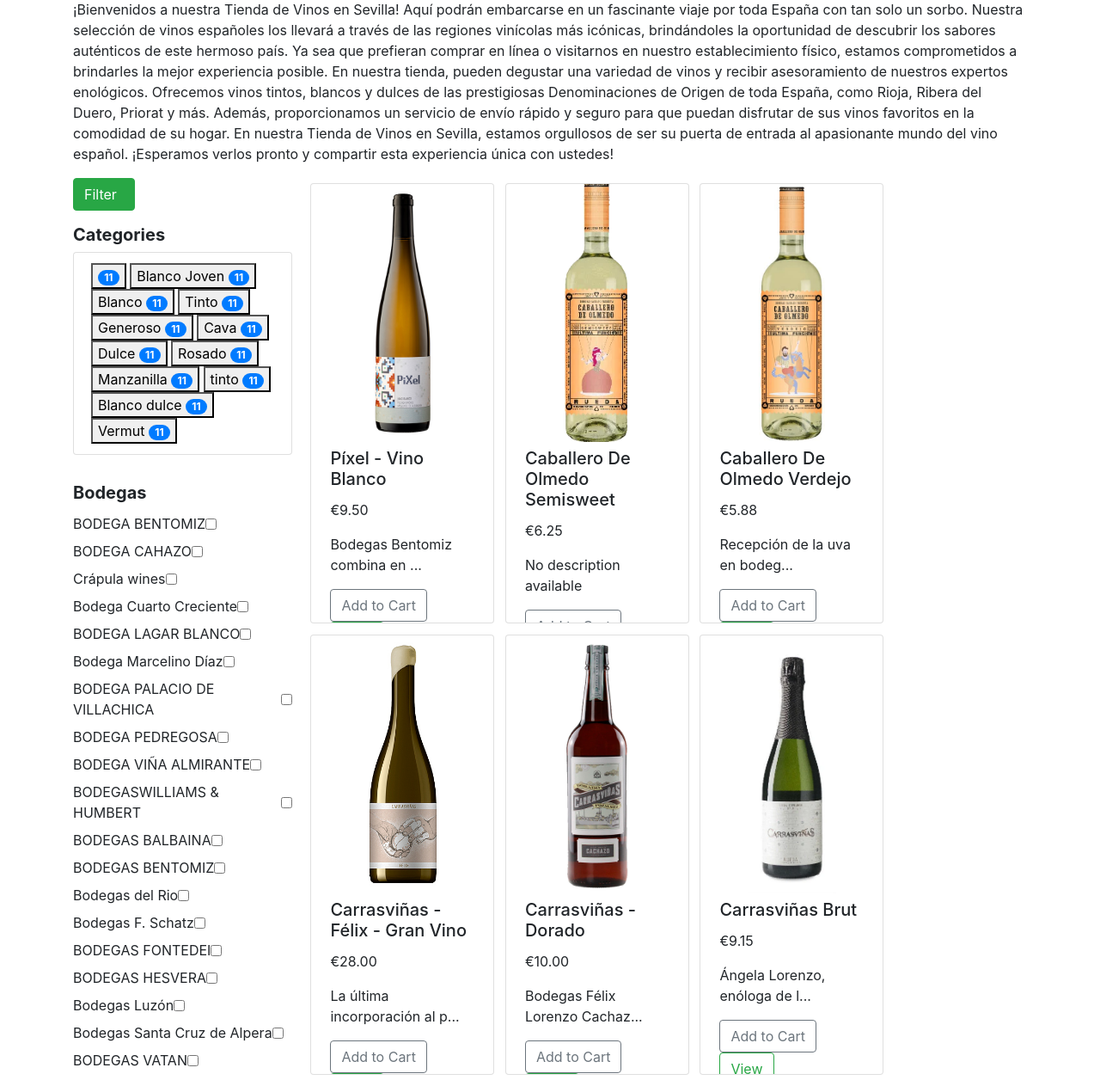
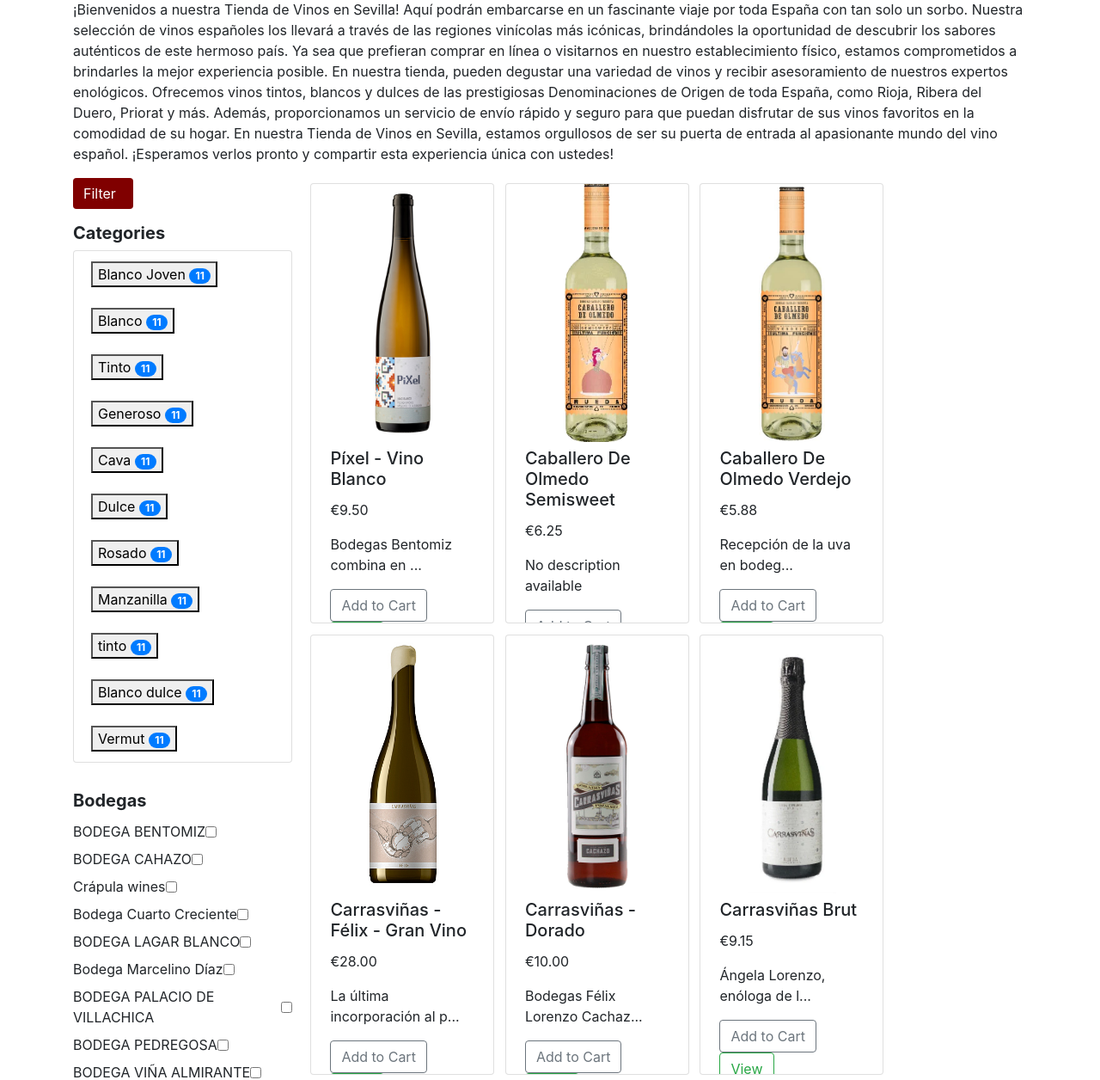
Before and after one commit to mdmarghe/amavinos, a Django app: page /tienda-de-vinos/ in a window 1280 px wide. Shown: the part 138-1394 px from the top of the page at 86% size. Run offline with Django 3.2, Linux system fonts and the light colour scheme; data comes from the database, SQL or seed files in the repository; some libraries are stand-ins or nearby versions.

Commit message:
filtri belli ora ma non funzionanti

```diff
--- a/store/templates/store/store.html
+++ b/store/templates/store/store.html
@@ -21,26 +21,25 @@
 
 		<div class="col-sm-12 col-md-3 col-lg-3">
 			<div class="filters">
-				 <button class="btn btn-success" type="button" data-toggle="collapse" data-target="#mobile-filter" aria-expanded="true" aria-controls="mobile-filter">Filter<span class="px-1 fas fa-filter"></span></button> </div>
+				<button class="btn btn-success" style="background-color: #800000; border: none;" type="button" data-toggle="collapse" data-target="#mobile-filter" aria-expanded="true" aria-controls="mobile-filter">
+					Filter<span class="px-1 fas fa-filter"></span>
+				</button>
+			</div>
 				<div id="mobile-filter">
 					<div class="py-3">
 						<h5 class="font-weight-bold">Categories</h5>
 						<ul class="list-group">
-						<li class="list-group-item list-group-item-action d-flex justify-content-between align-items-center category">
-							<form id="filterForm" action="{% url 'filtered_results' %}" method="get">
-								{%for tipo in tipos_list%}
-
-									<button name="q" class="filter-btn" type="submit">
-
-											{{ tipo }}
-											<span class="badge badge-primary badge-pill">11</span>
+							{% for tipo in tipos_list %}
+							<li class="list-group-item category">
+								<form id="filterForm" action="{% url 'filtered_results' %}" method="get">
+									<button name="category" value="{{ tipo }}" class="filter-btn" type="submit">
+										{{ tipo }}
+										<!-- You can remove the badge if not needed -->
+										<span class="badge badge-primary badge-pill">11</span>
 									</button>
-
-								{% endfor %}
-								<!-- Add more buttons with different names as needed -->
-							</form>
-						</li>
-
+								</form>
+							</li>
+							{% endfor %}
 						</ul>
 					</div>
 					<div class="py-3">
--- a/store/views.py
+++ b/store/views.py
@@ -76,8 +76,8 @@ def store(request):
 	all_bodegas = Vino.objects.values_list('bodega', flat=True).distinct()
 	bodegas_list=list(all_bodegas)
 
-	all_tipos = Vino.objects.values_list('tipo', flat=True).distinct()
-	tipos_list=list(all_tipos)
+	all_tipos = Vino.objects.exclude(tipo='').values_list('tipo', flat=True).distinct()
+	tipos_list = list(all_tipos)
 
 
 	context = {'products': products, 'cartItems': cartItems, 'bodegas_list':bodegas_list, 'tipos_list':tipos_list}
```
